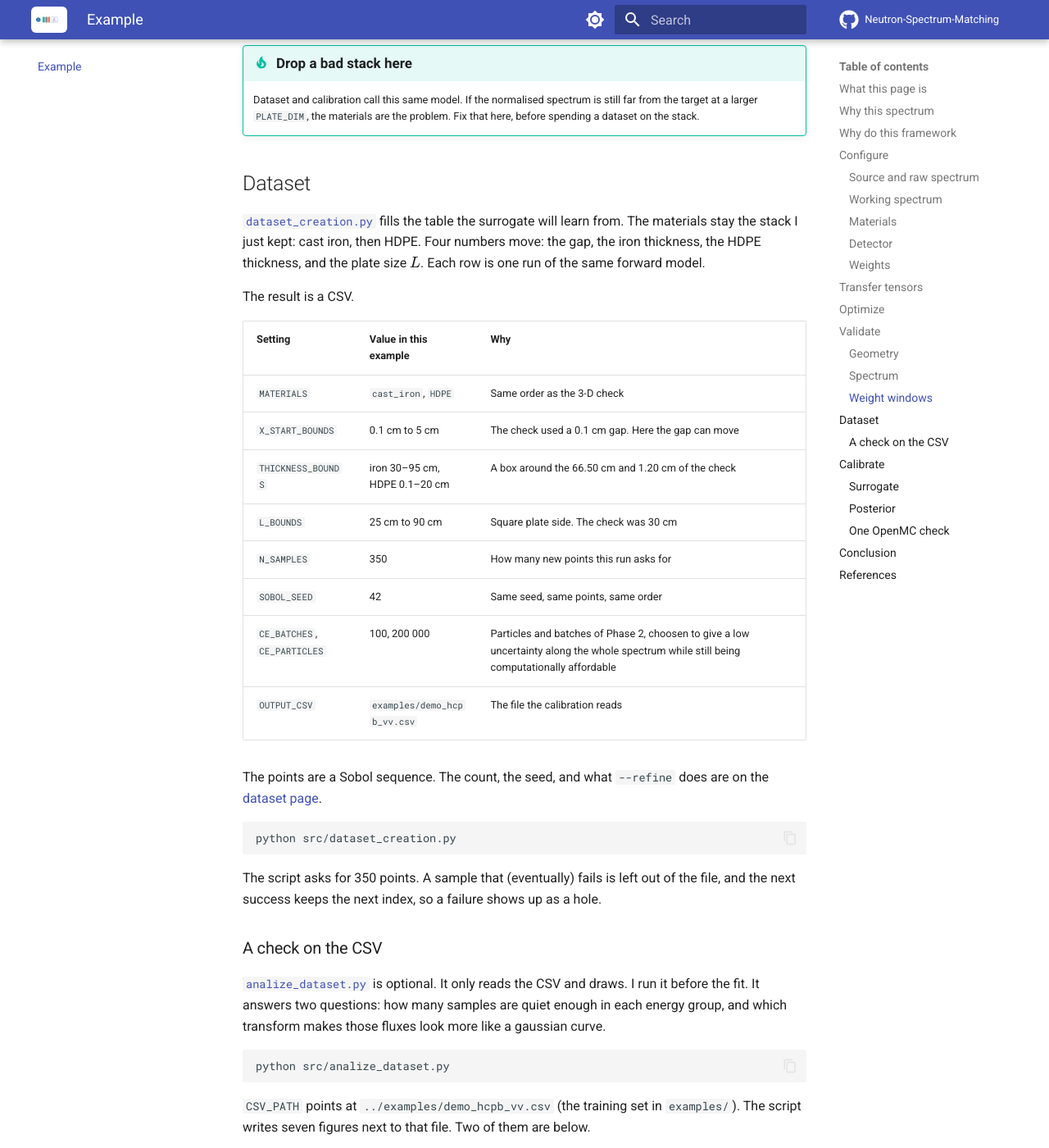
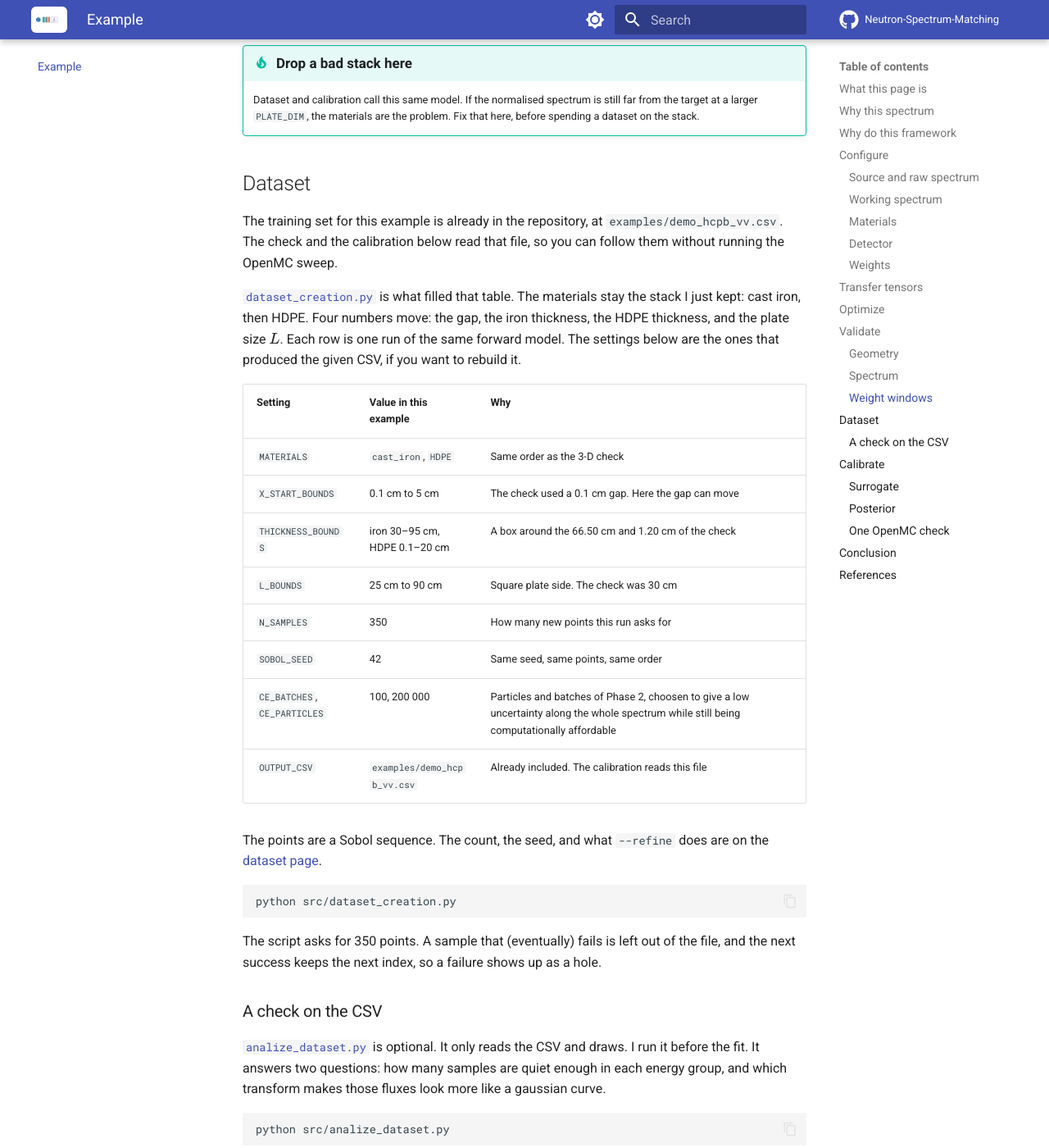
Before and after one commit to AndreaTargiani/Neutron-Spectrum-Matching, an MkDocs documentation site: the page built from docs/example/demo_vv.md, in a window 1280 px wide and 1400 px high, scrolled down 13613 px. Shown: the whole window at 82% size. Built offline with MkDocs 1.6.1 and Material for MkDocs 9.7.7, drawn with Linux system fonts in a browser that asks for light colours; comment, search, counter and statistics services are not loaded.

Commit message:
Document the included example dataset, generic nuclear-data paths, and gamma calibration as future work.
Co-authored-by: Cursor <cursoragent@cursor.com>

```diff
--- a/docs/example/demo_vv.md
+++ b/docs/example/demo_vv.md
@@ -250,9 +250,9 @@ Phase 2 writes the statepoint in `ce_run/`. That folder has no plot of its own.
 
 ## Dataset
 
-[`dataset_creation.py`](../scripts/dataset_creation.md) fills the table the surrogate will learn from. The materials stay the stack I just kept: cast iron, then HDPE. Four numbers move: the gap, the iron thickness, the HDPE thickness, and the plate size \(L\). Each row is one run of the same forward model.
+The training set for this example is already in the repository, at `examples/demo_hcpb_vv.csv`. The check and the calibration below read that file, so you can follow them without running the OpenMC sweep.
 
-The result is a CSV.
+[`dataset_creation.py`](../scripts/dataset_creation.md) is what filled that table. The materials stay the stack I just kept: cast iron, then HDPE. Four numbers move: the gap, the iron thickness, the HDPE thickness, and the plate size \(L\). Each row is one run of the same forward model. The settings below are the ones that produced the given CSV, if you want to rebuild it.
 
 | Setting | Value in this example | Why |
 |---|---|---|
@@ -263,7 +263,7 @@ The result is a CSV.
 | `N_SAMPLES` | 350 | How many new points this run asks for |
 | `SOBOL_SEED` | 42 | Same seed, same points, same order |
 | `CE_BATCHES`, `CE_PARTICLES` | 100, 200 000 | Particles and batches of Phase 2, choosen to give a low uncertainty along the whole spectrum while still being computationally affordable |
-| `OUTPUT_CSV` | `examples/demo_hcpb_vv.csv` | The file the calibration reads |
+| `OUTPUT_CSV` | `examples/demo_hcpb_vv.csv` | Already included. The calibration reads this file |
 
 The points are a Sobol sequence. The count, the seed, and what `--refine` does are on the [dataset page](../scripts/dataset_creation.md).
 
```
Also changed, not shown: docs/index.md (+6 -0 lines), docs/scripts/config.md (+2 -2 lines), 1 other file.
